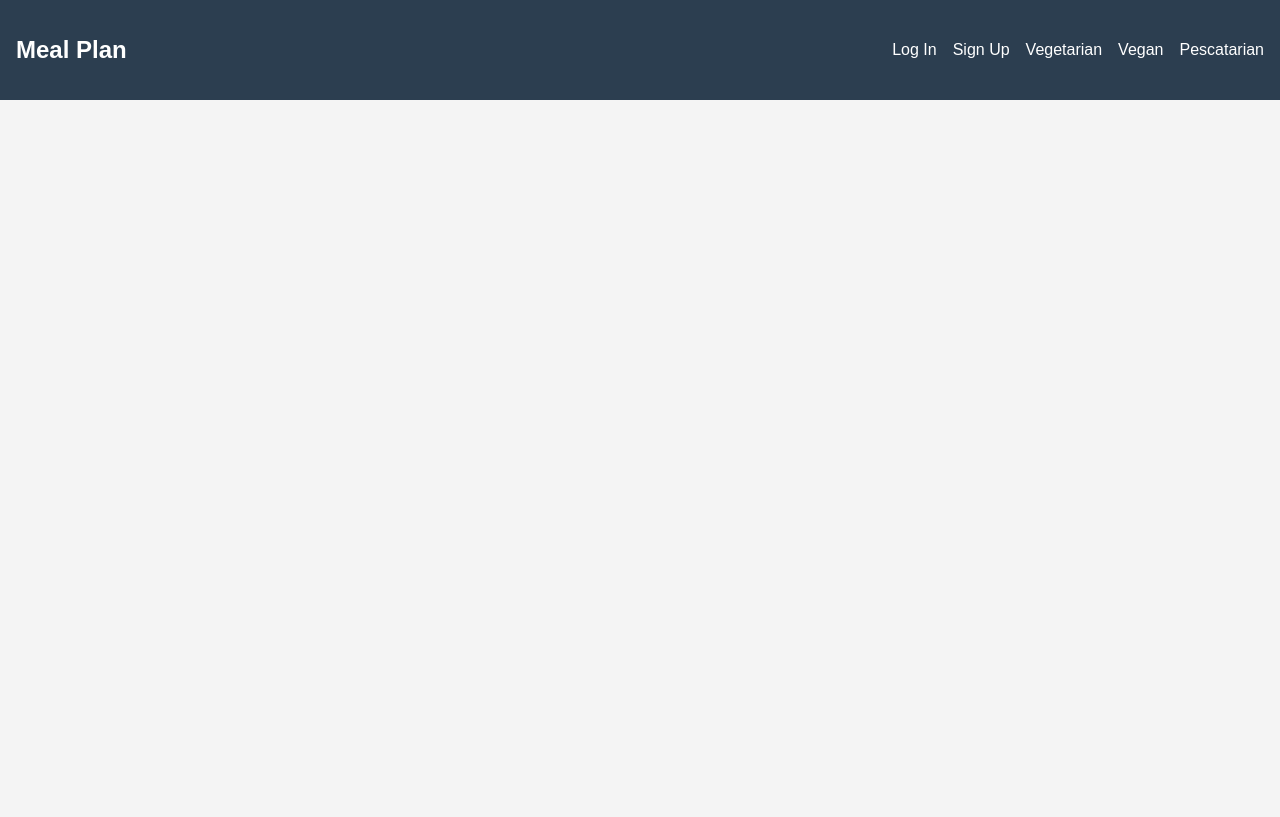
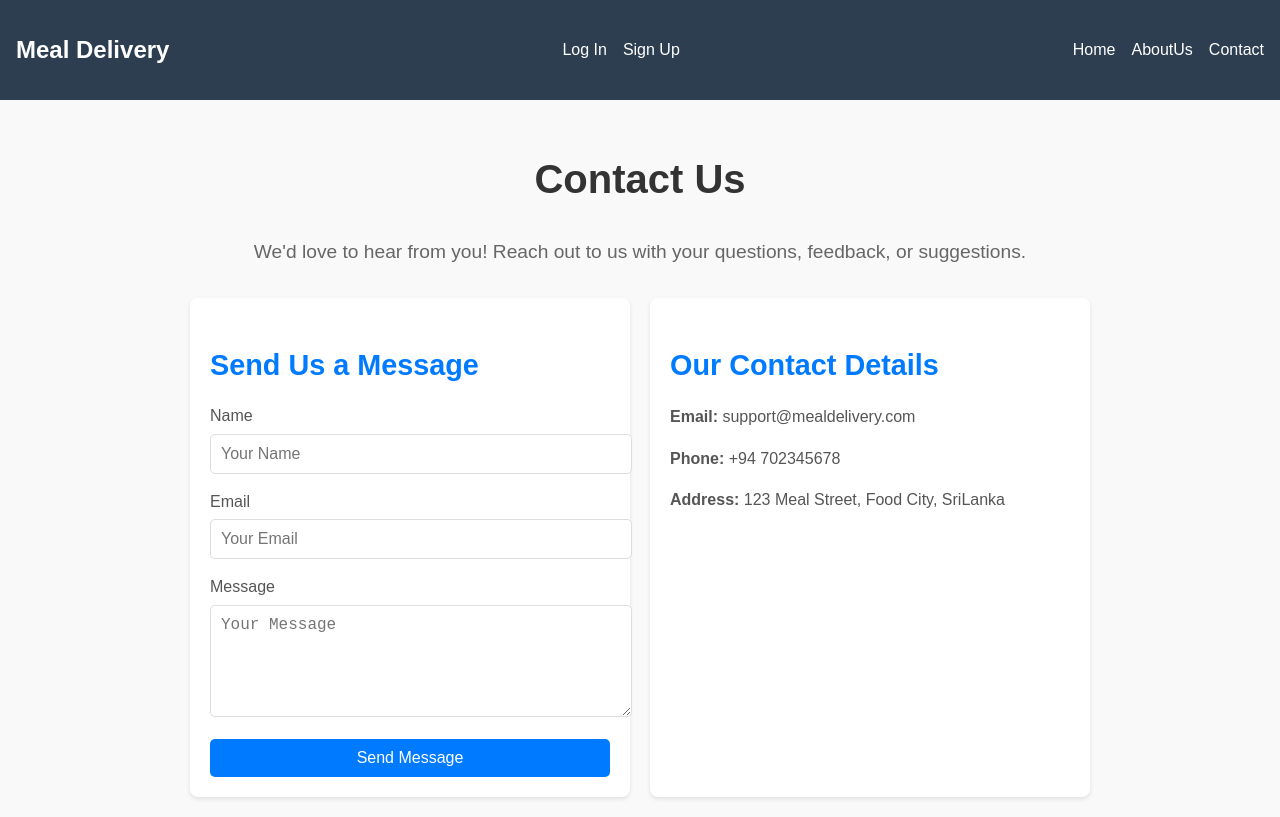
Before and after one commit to sandu456/mealdelivery-Frontend, a React (Vite) app: page /Contact in a window 1280 px wide. Built offline with nearby package versions, Linux system fonts and the light colour scheme.

Commit message:
Add Home.css, Home.tsx, AboutUs.css, AboutUs.tsx, Contact.css, Contact.tsx, and update Navbar.tsx, App.tsx pages

```diff
--- a/src/App.tsx
+++ b/src/App.tsx
@@ -1,21 +1,25 @@
+import React from 'react';
 import { BrowserRouter as Router, Routes, Route } from 'react-router-dom';
 import Navbar from './Components/Navbar';
 import LogIn from './Pages/LogIn';
 import SignUp from './Pages/SignUp';
-import Vegetarian from './Pages/vegetarian';
-import Vegan from './Pages/vegan';
-import Pescatarian from './Pages/pescatarian';
+import Home from './Pages/Home';
+import AboutUs from './Pages/AboutUs';
+import Contact from './Pages/Contact';
 
-const App = () => {
+const App: React.FC = () => {
   return (
     <Router>
       <Navbar />
       <Routes>
         <Route path="/login" element={<LogIn />} />
         <Route path="/signup" element={<SignUp />} />
-        <Route path="/vegetarian" element={<Vegetarian />} />
-        <Route path="/vegan" element={<Vegan />} />
-        <Route path="/pescatarian" element={<Pescatarian />} />
+        </Routes>
+
+        <Routes>
+        <Route path="/Home" element={<Home />} />
+        <Route path="/About-Us" element={<AboutUs />} />
+        <Route path="/Contact" element={<Contact />} />
       </Routes>
     </Router>
   );
--- a/src/Components/Navbar.tsx
+++ b/src/Components/Navbar.tsx
@@ -4,15 +4,21 @@ import { Link } from 'react-router-dom';
 const Navbar = () => {
   return (
     <nav className="navbar">
-      <h1>Meal Plan </h1>
+      <h1>Meal Delivery </h1>
       <ul>
         <li><Link to="/login">Log In</Link></li>
         <li><Link to="/signup">Sign Up</Link></li>
-        <li><Link to="/vegetarian">Vegetarian</Link></li>
-        <li><Link to="/vegan">Vegan</Link></li>
-        <li><Link to="/pescatarian">Pescatarian</Link></li>
+      </ul>
+
+      <ul>
+        <li><a href="/Home">Home</a></li>
+        <li><a href="/About-Us">AboutUs</a></li>
+        <li><a href="/Contact">Contact</a></li>
       </ul>
     </nav>
+
+
+
   );
 };
 
--- /dev/null
+++ b/src/Pages/AboutUs.css
@@ -0,0 +1,54 @@
+.about-us {
+    padding: 20px;
+    font-family: 'Arial', sans-serif;
+    line-height: 1.6;
+    background-color: #f9f9f9;
+  }
+
+  .about-header {
+    text-align: center;
+    margin-bottom: 30px;
+  }
+
+  .about-header h1 {
+    font-size: 2.5rem;
+    color: #333;
+  }
+
+  .about-header p {
+    font-size: 1.2rem;
+    color: #666;
+  }
+
+  .about-content {
+    max-width: 800px;
+    margin: 0 auto;
+  }
+
+  .about-section {
+    margin-bottom: 30px;
+    background: #fff;
+    padding: 20px;
+    border-radius: 8px;
+    box-shadow: 0 2px 4px rgba(0, 0, 0, 0.1);
+  }
+
+  .about-section h2 {
+    font-size: 1.8rem;
+    color: #007bff;
+    margin-bottom: 10px;
+  }
+
+  .about-section p {
+    color: #555;
+  }
+
+  .about-section ul {
+    list-style: disc;
+    padding-left: 20px;
+  }
+
+  .about-section ul li {
+    margin-bottom: 10px;
+    color: #555;
+  }
--- /dev/null
+++ b/src/Pages/AboutUs.tsx
@@ -0,0 +1,46 @@
+import React from 'react';
+import './AboutUs.css';
+
+const AboutUs: React.FC = () => {
+  return (
+    <div className="about-us">
+      <div className="about-header">
+        <h1>About Us</h1>
+        <p>Delivering Happiness, One Meal at a Time</p>
+      </div>
+
+      <div className="about-content">
+        <div className="about-section">
+          <h2>Who We Are</h2>
+          <p>
+            We are a passionate team dedicated to bringing fresh, healthy, and delicious meals
+            directly to your doorstep. Our mission is to make mealtime convenient and enjoyable,
+            offering options for every lifestyle, including vegan, vegetarian, and pescatarian meals.
+          </p>
+        </div>
+
+        <div className="about-section">
+          <h2>Our Commitment</h2>
+          <p>
+            We prioritize quality and customer satisfaction. All our meals are crafted using the
+            finest ingredients, sourced responsibly from trusted suppliers. Whether you're looking
+            for a quick bite or a gourmet experience, we've got you covered.
+          </p>
+        </div>
+
+        <div className="about-section">
+          <h2>Why Choose Us?</h2>
+          <ul>
+            <li>Wide variety of meal options</li>
+            <li>Fresh and locally sourced ingredients</li>
+            <li>Convenient delivery to your doorstep</li>
+            <li>Eco-friendly and sustainable practices</li>
+            <li>Easy-to-use platform for ordering</li>
+          </ul>
+        </div>
+      </div>
+    </div>
+  );
+};
+
+export default AboutUs;
--- /dev/null
+++ b/src/Pages/Contact.css
@@ -0,0 +1,82 @@
+.contact-page {
+    padding: 20px;
+    font-family: 'Arial', sans-serif;
+    line-height: 1.6;
+    background-color: #f9f9f9;
+  }
+
+  .contact-header {
+    text-align: center;
+    margin-bottom: 30px;
+  }
+
+  .contact-header h1 {
+    font-size: 2.5rem;
+    color: #333;
+  }
+
+  .contact-header p {
+    font-size: 1.2rem;
+    color: #666;
+  }
+
+  .contact-content {
+    display: flex;
+    flex-wrap: wrap;
+    gap: 20px;
+    justify-content: center;
+  }
+
+  .contact-form,
+  .contact-details {
+    background: #fff;
+    padding: 20px;
+    border-radius: 8px;
+    box-shadow: 0 2px 4px rgba(0, 0, 0, 0.1);
+    width: 100%;
+    max-width: 400px;
+  }
+
+  .contact-form h2,
+  .contact-details h2 {
+    font-size: 1.8rem;
+    color: #007bff;
+    margin-bottom: 15px;
+  }
+
+  .contact-form label {
+    font-size: 1rem;
+    color: #555;
+    display: block;
+    margin-bottom: 5px;
+  }
+
+  .contact-form input,
+  .contact-form textarea {
+    width: 100%;
+    padding: 10px;
+    font-size: 1rem;
+    border: 1px solid #ddd;
+    border-radius: 5px;
+    margin-bottom: 15px;
+  }
+
+  .contact-form button {
+    padding: 10px;
+    font-size: 1rem;
+    color: #fff;
+    background-color: #007bff;
+    border: none;
+    border-radius: 5px;
+    cursor: pointer;
+    width: 100%;
+  }
+
+  .contact-form button:hover {
+    background-color: #0056b3;
+  }
+
+  .contact-details p {
+    margin-bottom: 10px;
+    color: #555;
+  }
--- /dev/null
+++ b/src/Pages/Contact.tsx
@@ -0,0 +1,46 @@
+import React from 'react';
+import './Contact.css';
+
+const Contact: React.FC = () => {
+  return (
+    <div className="contact-page">
+      <div className="contact-header">
+        <h1>Contact Us</h1>
+        <p>We'd love to hear from you! Reach out to us with your questions, feedback, or suggestions.</p>
+      </div>
+
+      <div className="contact-content">
+        <div className="contact-form">
+          <h2>Send Us a Message</h2>
+          <form>
+            <label htmlFor="name">Name</label>
+            <input type="text" id="name" placeholder="Your Name" required />
+
+            <label htmlFor="email">Email</label>
+            <input type="email" id="email" placeholder="Your Email" required />
+
+            <label htmlFor="message">Message</label>
+            <textarea id="message" placeholder="Your Message" rows={5} required></textarea>
+
+            <button type="submit">Send Message</button>
+          </form>
+        </div>
+
+        <div className="contact-details">
+          <h2>Our Contact Details</h2>
+          <p>
+            <strong>Email:</strong> support@mealdelivery.com
+          </p>
+          <p>
+            <strong>Phone:</strong> +94 702345678
+          </p>
+          <p>
+            <strong>Address:</strong> 123 Meal Street, Food City, SriLanka
+          </p>
+        </div>
+      </div>
+    </div>
+  );
+};
+
+export default Contact;
--- /dev/null
+++ b/src/Pages/Home.css
@@ -0,0 +1,38 @@
+.home {
+    text-align: center;
+    padding: 20px;
+  }
+
+  .meal-categories {
+    display: flex;
+    justify-content: center;
+    gap: 20px;
+    margin-top: 20px;
+  }
+
+  .category {
+    border: 1px solid #ccc;
+    border-radius: 8px;
+    padding: 15px;
+    width: 250px;
+    text-align: center;
+  }
+
+  .category h2 {
+    color: #333;
+  }
+
+  .category p {
+    color: #666;
+  }
+
+  .category-link {
+    display: inline-block;
+    margin-top: 10px;
+    text-decoration: none;
+    color: #007BFF;
+  }
+
+  .category-link:hover {
+    text-decoration: underline;
+  }
--- /dev/null
+++ b/src/Pages/Home.tsx
@@ -0,0 +1,31 @@
+import React from 'react';
+import './Home.css';
+
+const Home: React.FC = () => {
+  return (
+    <div className="home">
+      <h1>Welcome to Meal Delivery</h1>
+      <p>Explore our meal options below:</p>
+
+      <div className="meal-categories">
+        <div className="category">
+          <h2>Vegan</h2>
+          <p>Discover our delicious vegan recipes.</p>
+          <a href="/vegan" className="category-link">Explore Vegan</a>
+        </div>
+        <div className="category">
+          <h2>Vegetarian</h2>
+          <p>Taste our wide variety of vegetarian meals.</p>
+          <a href="/vegetarian" className="category-link">Explore Vegetarian</a>
+        </div>
+        <div className="category">
+          <h2>Pescatarian</h2>
+          <p>Enjoy fresh pescatarian dishes.</p>
+          <a href="/pescatarian" className="category-link">Explore Pescatarian</a>
+        </div>
+      </div>
+    </div>
+  );
+};
+
+export default Home;
```
